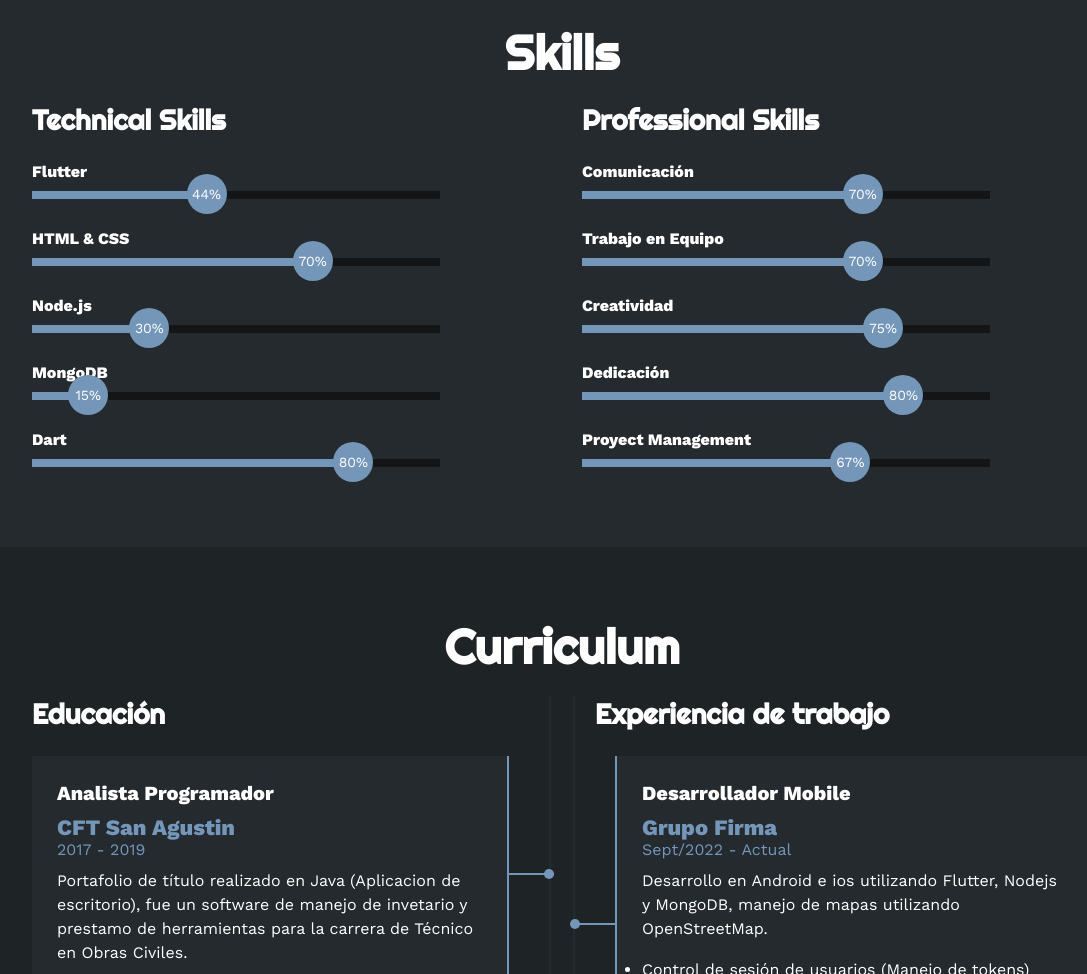
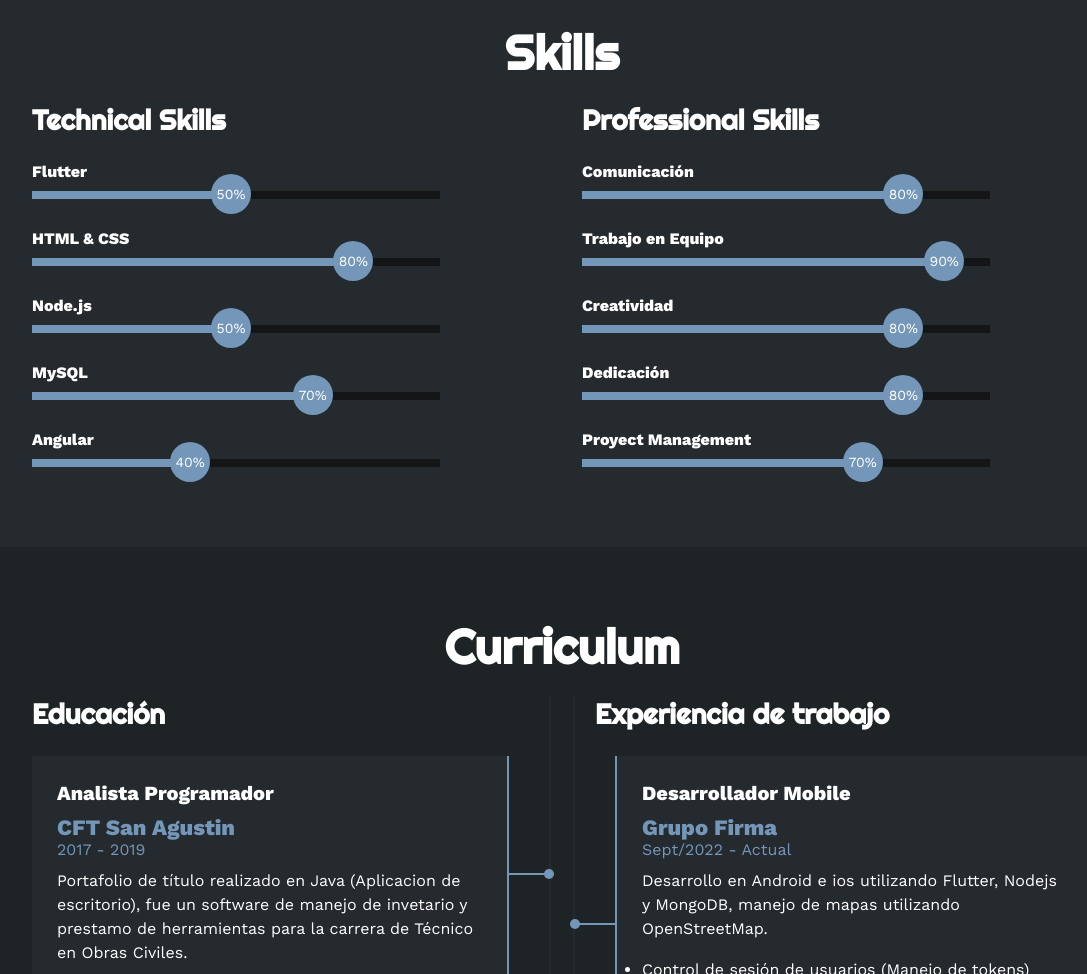
Before and after one commit to heviahxc/felipehevia.github.io, a plain HTML site: page index.html in a window 1280 px wide. Shown: the part 1483-2457 px from the top of the page, without its empty margins (78-1165 px from the left). Drawn offline with nearby package versions, Linux system fonts and the light colour scheme.

Commit message:
actualizacion cv

```diff
--- a/index.html
+++ b/index.html
@@ -141,7 +141,7 @@
                         <span>Flutter</span>
                         <div class="barra-skill">
                             <div class="progreso">
-                                <span>44%</span>
+                                <span>50%</span>
                             </div>
                         </div>
                     </div>
@@ -149,7 +149,7 @@
                         <span>HTML & CSS</span>
                         <div class="barra-skill">
                             <div class="progreso">
-                                <span>70%</span>
+                                <span>80%</span>
                             </div>
                         </div>
                     </div>
@@ -157,23 +157,23 @@
                         <span>Node.js</span>
                         <div class="barra-skill">
                             <div class="progreso">
-                                <span>30%</span>
+                                <span>50%</span>
                             </div>
                         </div>
                     </div>
                     <div class="skill">
-                        <span>MongoDB</span>
+                        <span>MySQL</span>
                         <div class="barra-skill">
                             <div class="progreso">
-                                <span>15%</span>
+                                <span>70%</span>
                             </div>
                         </div>
                     </div>
                     <div class="skill">
-                        <span>Dart</span>
+                        <span>Angular</span>
                         <div class="barra-skill">
                             <div class="progreso">
-                                <span>80%</span>
+                                <span>40%</span>
                             </div>
                         </div>
                     </div>
@@ -185,7 +185,7 @@
                         <span>Comunicación</span>
                         <div class="barra-skill">
                             <div class="progreso">
-                                <span>70%</span>
+                                <span>80%</span>
                             </div>
                         </div>
                     </div>
@@ -193,7 +193,7 @@
                         <span>Trabajo en Equipo</span>
                         <div class="barra-skill">
                             <div class="progreso">
-                                <span>70%</span>
+                                <span>90%</span>
                             </div>
                         </div>
                     </div>
@@ -201,7 +201,7 @@
                         <span>Creatividad</span>
                         <div class="barra-skill">
                             <div class="progreso">
-                                <span>75%</span>
+                                <span>80%</span>
                             </div>
                         </div>
                     </div>
@@ -217,7 +217,7 @@
                         <span>Proyect Management</span>
                         <div class="barra-skill">
                             <div class="progreso">
-                                <span>67%</span>
+                                <span>70%</span>
                             </div>
                         </div>
                     </div>
--- a/style.css
+++ b/style.css
@@ -276,7 +276,7 @@ html{
 }
 @keyframes flutter {
     0%{width: 0%;}
-    100%{width: 44%;}
+    100%{width: 50%;}
 }
 
 .skills .skill .htmlcss{
@@ -285,7 +285,7 @@ html{
 }
 @keyframes htmlcss {
     0%{width: 0%;}
-    100%{width: 70%;}
+    100%{width: 80%;}
 }
 
 .skills .skill .nodejs{
@@ -294,7 +294,7 @@ html{
 }
 @keyframes nodejs {
     0%{width: 0%;}
-    100%{width: 30%;}
+    100%{width: 50%;}
 }
 
 .skills .skill .mongodb{
@@ -303,7 +303,7 @@ html{
 }
 @keyframes mongodb {
     0%{width: 0%;}
-    100%{width: 15%;}
+    100%{width: 70%;}
 }
 
 .skills .skill .dart{
@@ -312,7 +312,7 @@ html{
 }
 @keyframes dart {
     0%{width: 0%;}
-    100%{width: 80%;}
+    100%{width: 40%;}
 }
 
 .skills .skill .comunicacion{
@@ -321,7 +321,7 @@ html{
 }
 @keyframes comunicacion {
     0%{width: 0%;}
-    100%{width: 70%;}
+    100%{width: 80%;}
 }
 
 .skills .skill .trabajo{
@@ -330,7 +330,7 @@ html{
 }
 @keyframes trabajo {
     0%{width: 0%;}
-    100%{width: 70%;}
+    100%{width: 90%;}
 }
 
 .skills .skill .creatividad{
@@ -339,7 +339,7 @@ html{
 }
 @keyframes creatividad {
     0%{width: 0%;}
-    100%{width: 75%;}
+    100%{width: 80%;}
 }
 
 .skills .skill .dedicacion{
@@ -357,7 +357,7 @@ html{
 }
 @keyframes proyect {
     0%{width: 0%;}
-    100%{width: 67%;}
+    100%{width: 70%;}
 }
 /* SECCION CURRICULUM */
 .curriculum{
```
Also changed, not shown: 1 other file.
